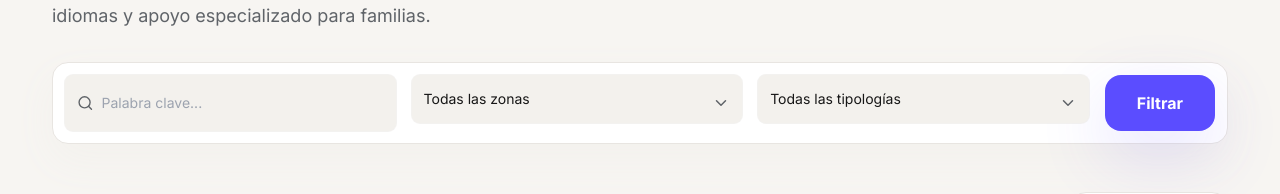
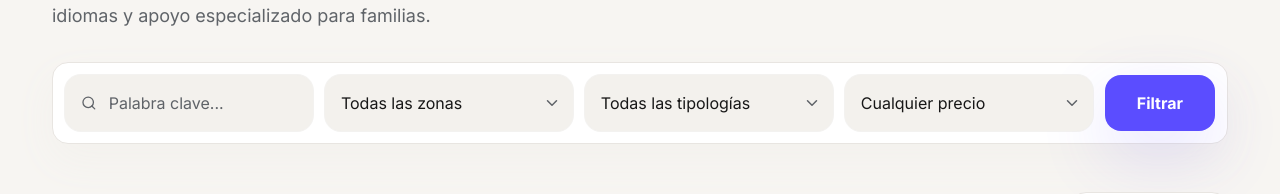
Before and after one commit to rdrgzjavier/kiryco, a Next.js app: page /servicios in a window 1280 px wide. Shown: the part 271-465 px from the top of the page. Built offline with nearby package versions, Linux system fonts and the light colour scheme.

Commit message:
Normaliza filtros de listados

```diff
--- a/src/app/centros/page.tsx
+++ b/src/app/centros/page.tsx
@@ -19,13 +19,13 @@ export default function CentersPage() {
         Las valoraciones están moderadas y buscan ayudar a las familias con información útil y respetuosa.
       </div>
       {/* Filters Section */}
-      <div className="mt-8 grid gap-4 rounded-2xl border border-line bg-panel p-3 shadow-soft sm:grid-cols-[1fr_1fr_1fr_auto]">
-        <div className="flex items-center gap-2 rounded-lg bg-soft px-3 ring-1 ring-line/50 focus-within:ring-ink">
+      <div className="filter-shell sm:grid-cols-[1fr_1fr_1fr_auto]">
+        <div className="filter-control">
           <Search size={18} className="text-muted" />
-          <input placeholder="Busca por nombre o zona..." className="min-h-[48px] w-full bg-transparent text-sm outline-none" />
+          <input placeholder="Busca por nombre o zona..." className="filter-input" />
         </div>
         <div className="relative">
-          <select className="appearance-none min-h-[48px] w-full rounded-lg bg-soft pl-3 pr-10 text-sm ring-1 ring-line/50 outline-none focus:ring-ink">
+          <select className="filter-select">
             <option value="">Todas las zonas</option>
             {municipalities.map(m => <option key={m.id} value={m.slug}>{m.name}</option>)}
           </select>
@@ -34,7 +34,7 @@ export default function CentersPage() {
           </div>
         </div>
         <div className="relative">
-          <select className="appearance-none min-h-[48px] w-full rounded-lg bg-soft pl-3 pr-10 text-sm ring-1 ring-line/50 outline-none focus:ring-ink">
+          <select className="filter-select">
             <option value="">Tipología de centro</option>
             <option value="publico">Público</option>
             <option value="concertado">Concertado</option>
--- a/src/app/comunidad/page.tsx
+++ b/src/app/comunidad/page.tsx
@@ -18,13 +18,13 @@ export default function CommunityPage() {
       <p className="lead">Un espacio para preguntas útiles, avisos, recomendaciones e iniciativas revisadas. No permite grupos de clase, mensajería abierta sin control, críticas personales ni datos de menores.</p>
 
       {/* Filters Section */}
-      <div className="mt-8 grid gap-4 rounded-2xl border border-line bg-panel p-3 shadow-soft sm:grid-cols-[1fr_1fr_1fr_auto]">
-        <div className="flex items-center gap-2 rounded-lg bg-soft px-3 ring-1 ring-line/50 focus-within:ring-ink">
+      <div className="filter-shell sm:grid-cols-[1fr_1fr_1fr_auto]">
+        <div className="filter-control">
           <Search size={18} className="text-muted" />
-          <input placeholder="Busca por palabra o tag..." className="min-h-[48px] w-full bg-transparent text-sm outline-none" />
+          <input placeholder="Busca por palabra o tag..." className="filter-input" />
         </div>
         <div className="relative">
-          <select className="appearance-none min-h-[48px] w-full rounded-lg bg-soft pl-3 pr-10 text-sm ring-1 ring-line/50 outline-none focus:ring-ink">
+          <select className="filter-select">
             <option value="">Todas las zonas</option>
             {municipalities.map(m => <option key={m.id} value={m.slug}>{m.name}</option>)}
           </select>
@@ -33,7 +33,7 @@ export default function CommunityPage() {
           </div>
         </div>
         <div className="relative">
-          <select className="appearance-none min-h-[48px] w-full rounded-lg bg-soft pl-3 pr-10 text-sm ring-1 ring-line/50 outline-none focus:ring-ink">
+          <select className="filter-select">
             <option>Tipo de contenido</option>
             <option>Iniciativas y causas</option>
             <option>Foro y Tablón</option>
--- a/src/app/globals.css
+++ b/src/app/globals.css
@@ -64,6 +64,22 @@ body {
     @apply text-sm font-semibold text-slatecopy;
   }
 
+  .filter-shell {
+    @apply mt-8 grid gap-3 rounded-2xl border border-line bg-panel p-3 shadow-soft;
+  }
+
+  .filter-control {
+    @apply flex min-h-14 w-full items-center gap-3 rounded-2xl bg-soft px-4 text-base text-slatecopy ring-1 ring-line/50 outline-none focus-within:ring-2 focus-within:ring-ink/20;
+  }
+
+  .filter-input {
+    @apply min-h-14 w-full bg-transparent text-base outline-none placeholder:text-muted;
+  }
+
+  .filter-select {
+    @apply min-h-14 w-full appearance-none rounded-2xl bg-soft px-4 pr-11 text-base text-slatecopy ring-1 ring-line/50 outline-none focus:ring-2 focus:ring-ink/20;
+  }
+
   .section-title {
     @apply text-3xl font-bold leading-tight text-slatecopy sm:text-4xl;
   }
--- a/src/app/servicios/page.tsx
+++ b/src/app/servicios/page.tsx
@@ -38,13 +38,13 @@ export default function ServicesPage() {
       <p className="lead">Profesores, academias, clubes, tiendas, librerías, canguros profesionales, campamentos, idiomas y apoyo especializado para familias.</p>
 
       {/* Filters Section */}
-      <div className="mt-8 grid gap-4 rounded-2xl border border-line bg-panel p-3 shadow-soft sm:grid-cols-[1fr_1fr_1fr_auto]">
-        <div className="flex items-center gap-2 rounded-lg bg-soft px-3 ring-1 ring-line/50 focus-within:ring-ink">
+      <div className="filter-shell sm:grid-cols-2 lg:grid-cols-[1fr_1fr_1fr_1fr_auto]">
+        <div className="filter-control">
           <Search size={18} className="text-muted" />
-          <input placeholder="Palabra clave..." className="min-h-[48px] w-full bg-transparent text-sm outline-none" />
+          <input placeholder="Palabra clave..." className="filter-input" />
         </div>
         <div className="relative">
-          <select className="appearance-none min-h-[48px] w-full rounded-lg bg-soft pl-3 pr-10 text-sm ring-1 ring-line/50 outline-none focus:ring-ink">
+          <select className="filter-select">
             <option value="">Todas las zonas</option>
             {municipalities.map(m => <option key={m.id} value={m.slug}>{m.name}</option>)}
           </select>
@@ -53,9 +53,21 @@ export default function ServicesPage() {
           </div>
         </div>
         <div className="relative">
-          <select className="appearance-none min-h-[48px] w-full rounded-lg bg-soft pl-3 pr-10 text-sm ring-1 ring-line/50 outline-none focus:ring-ink">
+          <select className="filter-select">
             <option value="">Todas las tipologías</option>
             {serviceCategories.map(c => <option key={c.id} value={c.slug}>{c.name}</option>)}
+          </select>
+          <div className="pointer-events-none absolute inset-y-0 right-3 flex items-center">
+            <ChevronDown size={18} className="text-muted" />
+          </div>
+        </div>
+        <div className="relative">
+          <select className="filter-select">
+            <option value="">Cualquier precio</option>
+            <option value="gratis">Gratis</option>
+            <option value="25">Hasta 25 €</option>
+            <option value="75">25-75 €</option>
+            <option value="mas-75">Más de 75 €</option>
           </select>
           <div className="pointer-events-none absolute inset-y-0 right-3 flex items-center">
             <ChevronDown size={18} className="text-muted" />
```
